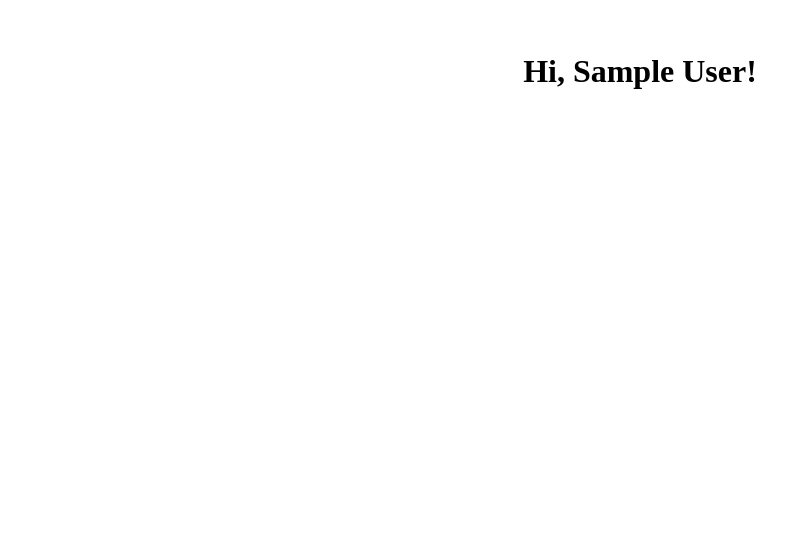
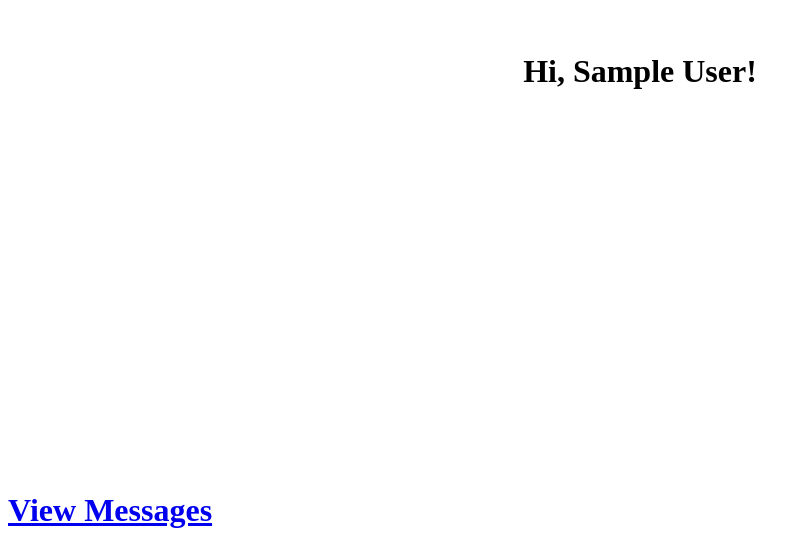
Before and after one commit to icp049/reusable_chatApp, a React (Create React App) app: page / in a window 1280 px wide. Shown: the part 337-888 px from the top of the page, without its empty margins (0-809 px from the left). Before the commit the page ends 816 px from the top, so only its background shows below. Built offline with nearby package versions, Linux system fonts and the light colour scheme; no server answers; sample sign-in values are in the browser's storage.

Commit message:
established messages and current user with landing page

```diff
--- a/src/App.js
+++ b/src/App.js
@@ -29,6 +29,13 @@ function App() {
               </ProtectedRoute>
             }
           />
+          <Route path = "message"
+           element = {
+            <ProtectedRoute>
+                <Home/>
+              </ProtectedRoute>
+           }
+          />
           <Route path="login" element={<Login />} />
           <Route path="register" element={<Register />} />
         </Route>
--- a/src/pages/LandingPage.jsx
+++ b/src/pages/LandingPage.jsx
@@ -1,7 +1,7 @@
 import React, { useEffect, useState } from "react";
 import { useContext } from "react";
 import { AuthContext } from "../context/AuthContext";
-
+import {Link} from "react-router-dom";
 
 const LandingPage = () => {
     const { currentUser } = useContext(AuthContext);
@@ -21,7 +21,15 @@ const LandingPage = () => {
       <div style={{ display: "flex", justifyContent: "center", alignItems: "center", height: "100vh" }}>
         <h1>{getGreetingMessage()}</h1>
       </div>
+
+       <div>
+        <Link to = "message"><h1> View Messages</h1></Link>
+       </div>
+
+
     </div>
+
+
   );
 };
 
```
